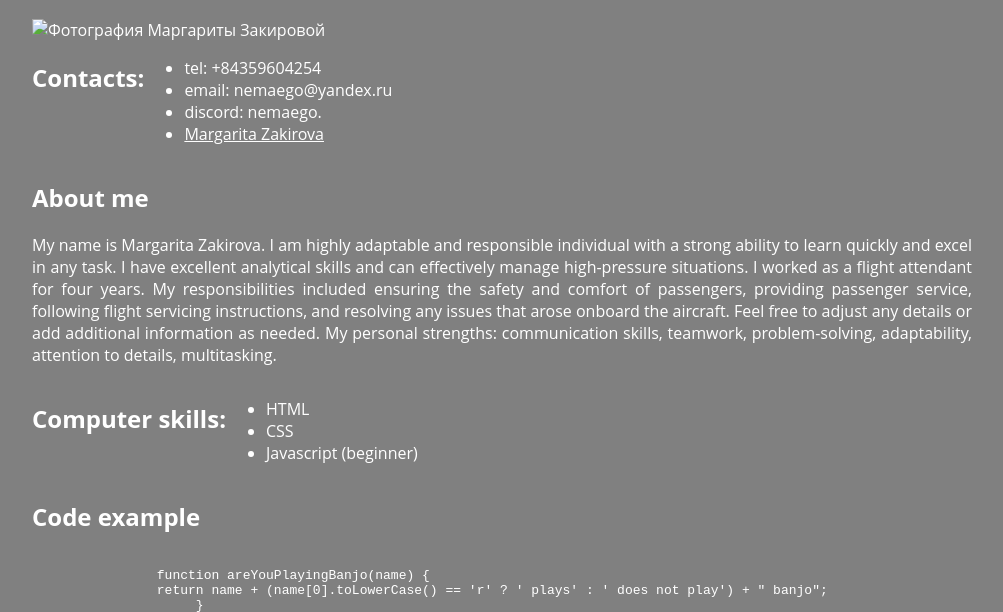
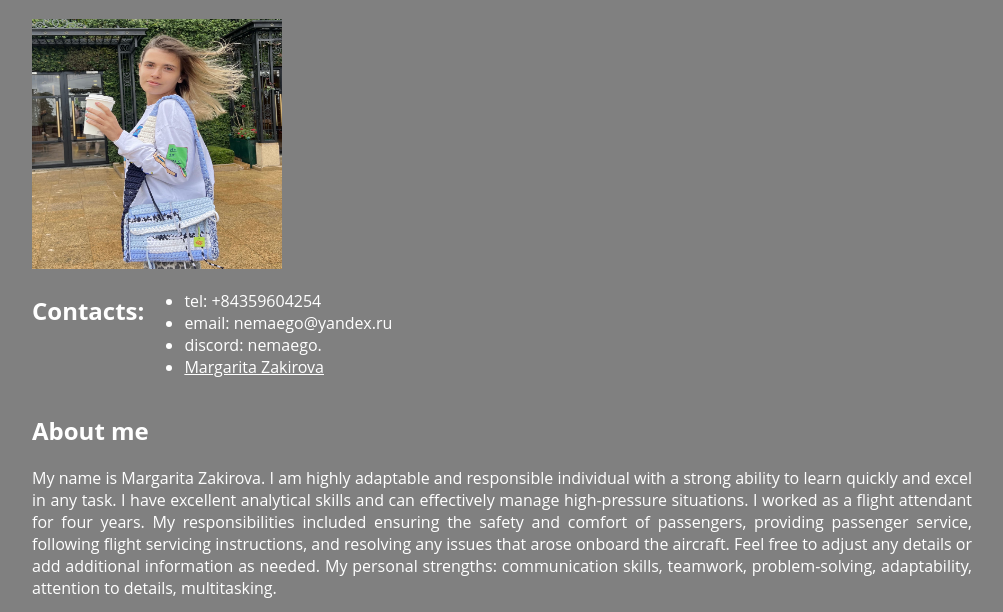
Before and after one commit to nemaego/rsschool-cv, a plain HTML site: page index.html in a window 1280 px wide. Shown: the part 121-733 px from the top of the page, without its empty margins (138-1141 px from the left). Drawn offline with Linux system fonts and the light colour scheme; files whose address does not match are found by name.

Commit message:
feat: update link

```diff
--- a/index.html
+++ b/index.html
@@ -28,7 +28,7 @@
         <div class="container"></div>
         <h1>Margarita Zakirova</h1>
 
-        <img class="myphoto" src="assets/image.JPG" alt="Фотография Маргариты Закировой" width="250" height="250" >
+        <img class="myphoto" src="image.JPG" alt="Фотография Маргариты Закировой" width="250" height="250" >
 
         <section id="contacts">
             <h2>Contacts:</h2>
```
